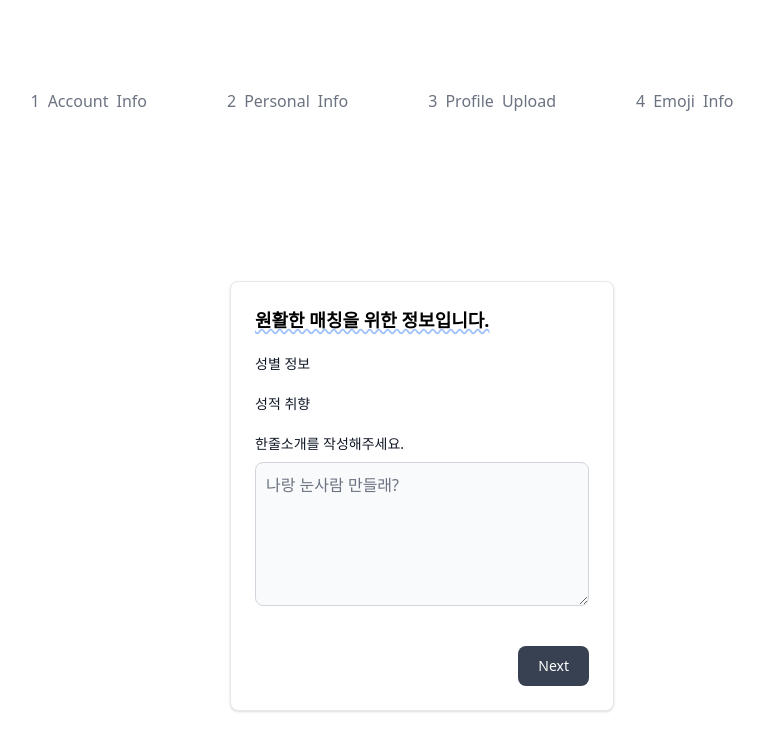
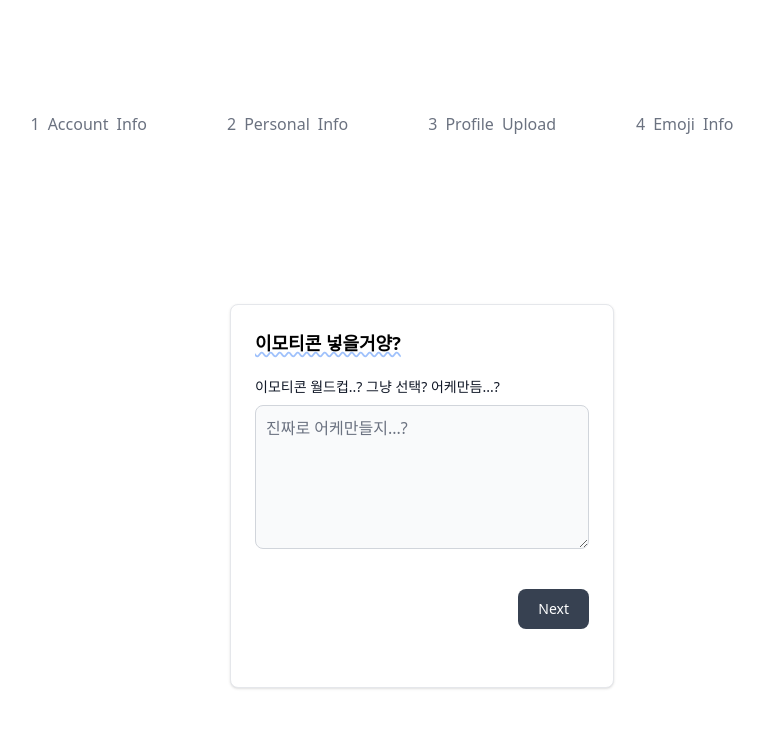
Before and after one commit to 42Seoul-Tea42/frontend, a Next.js app: page /auth/signup in a window 1280 px wide. Shown: the top 750 px of the page, without its empty margins (218-982 px from the left). Built offline with nearby package versions, Linux system fonts and the light colour scheme.

Commit message:
todo 프로필사진 state, 이모지 폼 추가

```diff
--- a/app/auth/login/components/EmojiInfoForm.tsx
+++ b/app/auth/login/components/EmojiInfoForm.tsx
@@ -4,35 +4,25 @@ const EmojiInfoForm: React.FC = () => {
       {
         <form className="max-w-sm min-w-96 min-h-96 p-6 bg-white border border-gray-200 rounded-lg shadow dark:bg-gray-800 dark:border-gray-700">
           <h5 className="text-lg font-semibold mb-5 underline decoration-wavy decoration-blue-500/50">
-            원활한 매칭을 위한 정보입니다.
+            이모티콘 넣을거양?
           </h5>
-          <fieldset className="mb-5">
-            <legend className="block text-sm font-medium text-gray-900 dark:text-white">
-              성별 정보
-            </legend>
-          </fieldset>
-          <fieldset className="mb-5">
-            <legend className="block text-sm font-medium text-gray-900 dark:text-white">
-              성적 취향
-            </legend>
-          </fieldset>
           <div className="mb-10">
             <label
               htmlFor="message"
               className="block mb-2 text-sm font-medium text-gray-900 dark:text-white"
             >
-              한줄소개를 작성해주세요.
+              이모티콘 월드컵..? 그냥 선택? 어케만듬...?
             </label>
             <textarea
               id="message"
               rows={4}
               className="block p-2.5 w-full min-h-36 max-h-96 text-md text-gray-900 bg-gray-50 rounded-lg border border-gray-300 focus:ring-blue-500 focus:border-blue-500 dark:bg-gray-700 dark:border-gray-600 dark:placeholder-gray-400 dark:text-white dark:focus:ring-blue-500 dark:focus:border-blue-500"
-              placeholder="나랑 눈사람 만들래?"
+              placeholder="진짜로 어케만들지...?"
             ></textarea>
           </div>
           <div className="flex justify-end">
             <button
-              type="button"
+              type="submit"
               className="text-white bg-gray-700 hover:bg-gray-800 focus:ring-4 focus:outline-none focus:ring-blue-300 font-medium rounded-lg text-sm w-full sm:w-auto px-5 py-2.5 text-center dark:bg-blue-600 dark:hover:bg-blue-700 dark:focus:ring-blue-800"
               onClick={() => {}}
             >
--- a/app/store/slices/signupSlice.ts
+++ b/app/store/slices/signupSlice.ts
@@ -25,12 +25,16 @@ export enum signupSteps {
 
 interface signupState {
   currentStep: number;
+  // profileImage: string;
   selectedTags: number;
+  EmojiInfo: number;
 }
 
 const initialState: signupState = {
   currentStep: signupSteps.AccountInfo,
-  selectedTags: 0
+  // profileImage: '',
+  selectedTags: 0,
+  EmojiInfo: 0
 };
 
 const signupSlice = createSlice({
```
